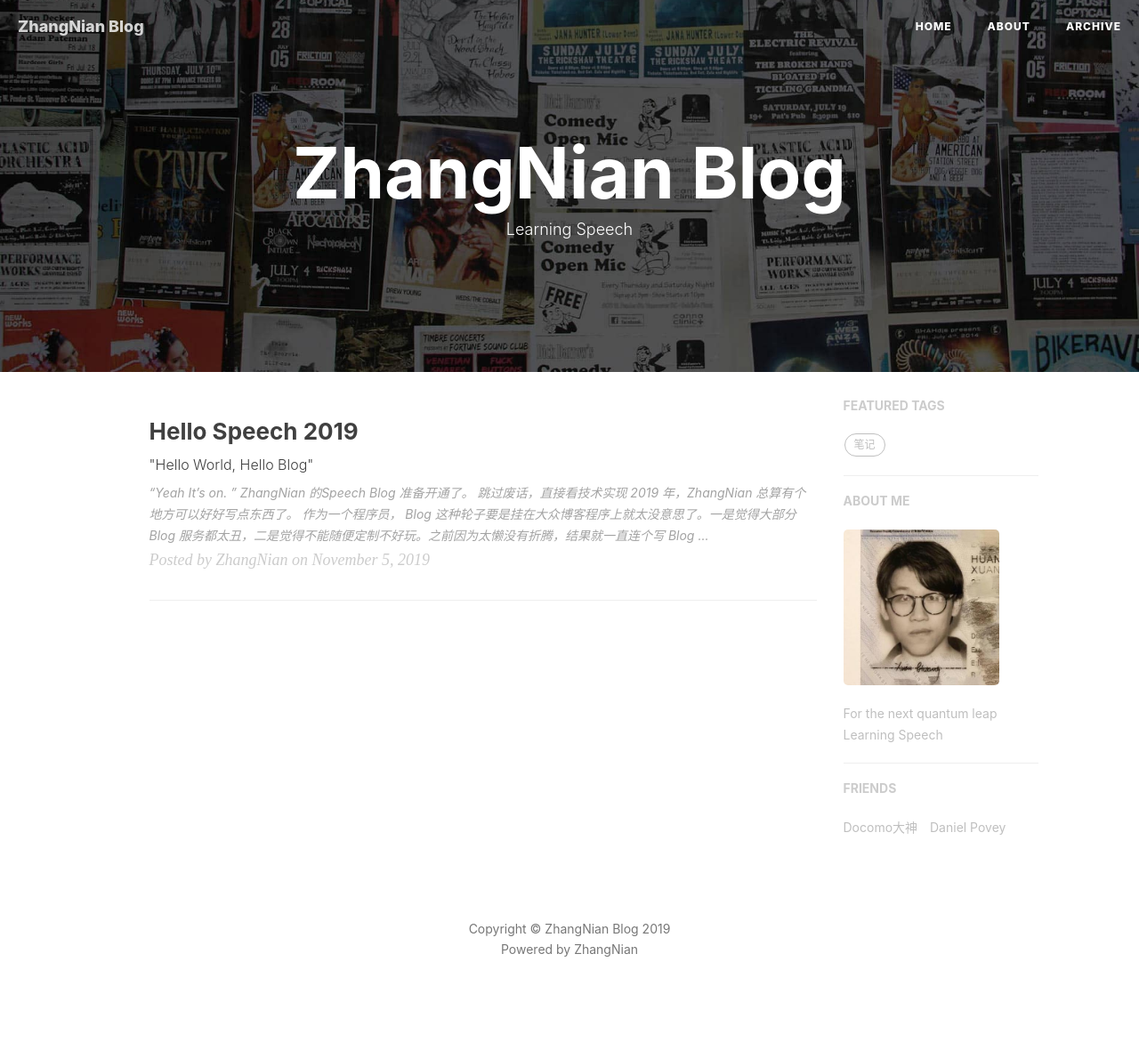
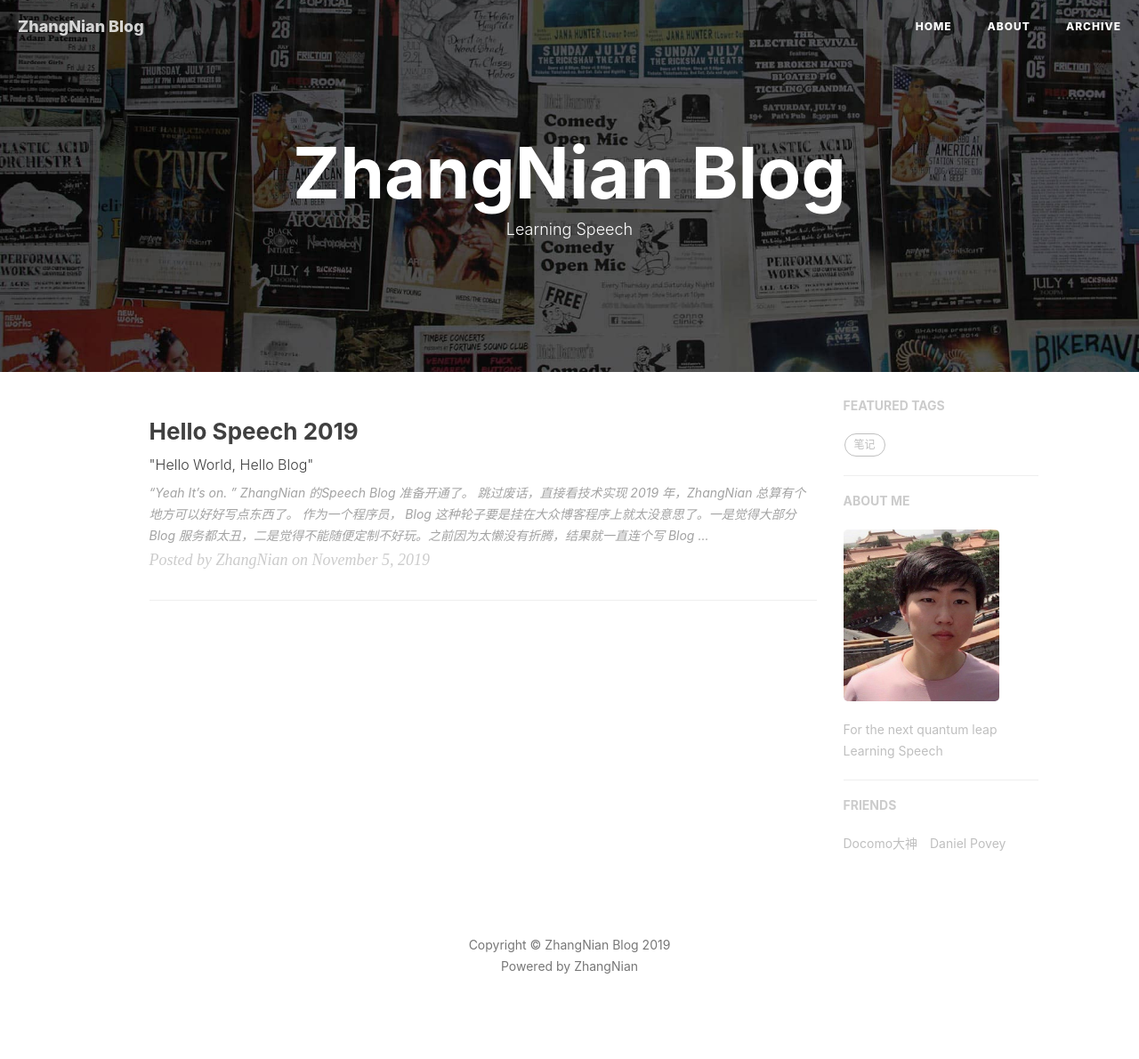
Before and after one commit to Zhang-Nian/Speech, a Jekyll site: the page built from index.html, in a window 1280 px wide. Shown: the whole page at 89% size. Built offline with Jekyll 4.4.1, drawn with Linux system fonts in a browser that asks for light colours; nearby versions of some CDN libraries; the list of posts is cut into pages by our own code; comment, search, counter and statistics services are not loaded.

Commit message:
add photo

```diff
--- a/_config.yml
+++ b/_config.yml
@@ -42,7 +42,7 @@
       start_line: 1
 
 # Disqus settings
-disqus_username: hux
+disqus_username: ZhangNian
 
 # Netease settings
 netease_comment: false
@@ -50,7 +50,7 @@
 # Sidebar settings
 sidebar: true                           # whether or not using Sidebar.
 sidebar-about-description: "For the next quantum leap<br>Learning Speech"
-sidebar-avatar: /img/avatar-hux-ny.jpg      # use absolute URL, seeing it's used in both `/` and `/about/`
+sidebar-avatar: /img/ZhangNian.JPG      # use absolute URL, seeing it's used in both `/` and `/about/`
 
 # Featured Tags
 featured-tags: true                     # whether or not using Feature-Tags
```
Also changed, not shown: img/ZhangNian.JPG (added), img/avatar-hux-ny.jpg (deleted).
